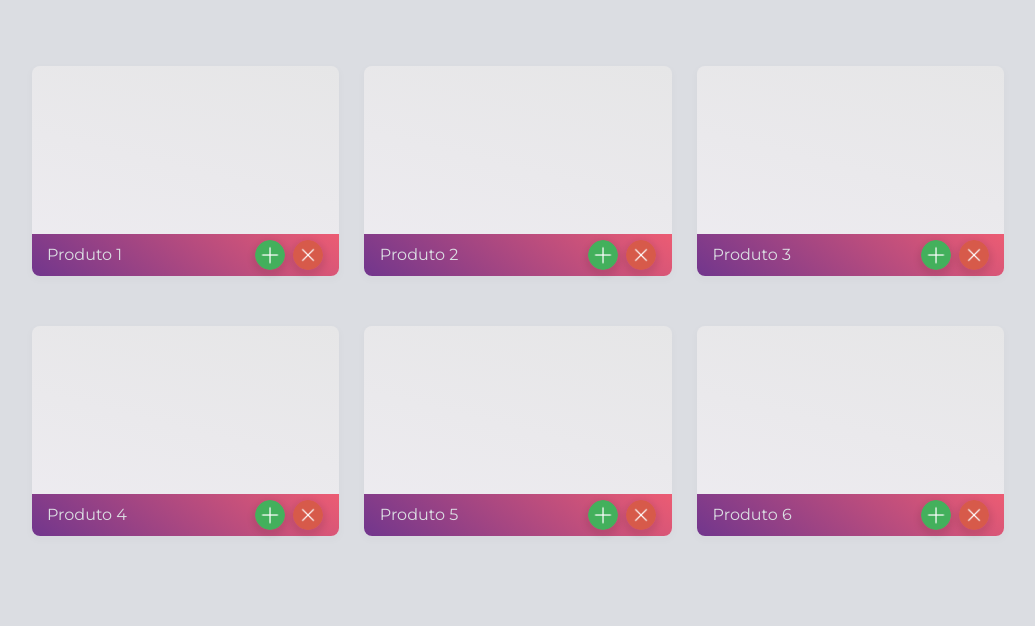
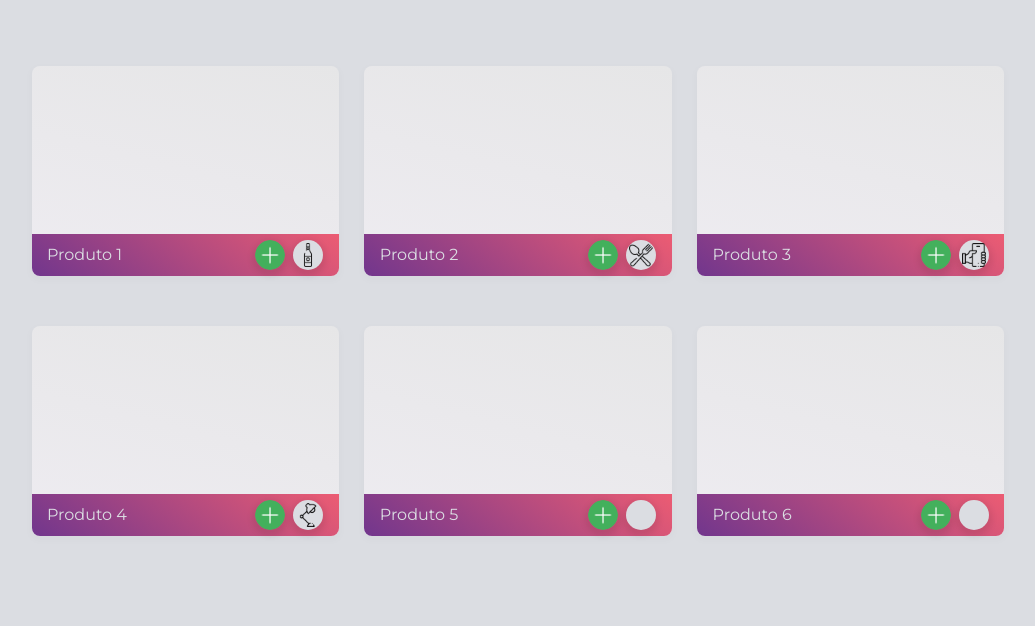
Before and after one commit to CRCunha/TSI-TrabalhoFinal, a PHP site: page / in a window 1280 px wide. Shown: the part 374-1000 px from the top of the page, without its empty margins (122-1157 px from the left). Run offline with PHP 8.4, Linux system fonts and the light colour scheme.

Commit message:
Fix Cards

```diff
--- a/CSS/MAIN/quadros.css
+++ b/CSS/MAIN/quadros.css
@@ -68,15 +68,21 @@ main .content .quadro .bot .container .info2 .img1 {
 }
 
 main .content .quadro .bot .container .info2 .img2 {
-    background-image: url("../../IMG/MAIN/delete.png");
+    /* background-image: url("../../IMG/MAIN/delete.png"); */
     background-position: center;
     background-size: cover;
     width: 30px;
     height: 30px;
-    background-color: var(--card-color);
+    background-color: var(--title-color);
     margin-left: 8px;
-    background-color: transparent;
     cursor: pointer;
     border-radius: 100%;
+    display: var(--flex);
+    justify-content: var(--center);
+    align-items: var(--center);
     box-shadow: 0px 3px 6px 3px rgba(0, 0, 0, 0.08);
 }
+
+main .content .quadro .bot .container .info2 .img2 img {
+    width: 80%;
+}
--- a/PHP/quadros.php
+++ b/PHP/quadros.php
@@ -6,7 +6,7 @@
             <div class="info ">Produto 1</div>
             <div class="info2 ">
                 <div class="img1 "></div>
-                <div class="img2 "></div>
+                <div class="img2 "><img src="../IMG/CATEGORIAS/bebida.png"></div>
             </div>
         </div>
     </div>
@@ -20,7 +20,7 @@
             <div class="info ">Produto 2</div>
             <div class="info2 ">
                 <div class="img1 "></div>
-                <div class="img2 "></div>
+                <div class="img2 "><img src="../IMG/CATEGORIAS/comida.png"></div>
             </div>
         </div>
     </div>
@@ -34,7 +34,7 @@
             <div class="info ">Produto 3</div>
             <div class="info2 ">
                 <div class="img1 "></div>
-                <div class="img2 "></div>
+                <div class="img2 "><img src="../IMG/CATEGORIAS/eletronico.png"></div>
             </div>
         </div>
     </div>
@@ -48,7 +48,7 @@
             <div class="info ">Produto 4</div>
             <div class="info2 ">
                 <div class="img1 "></div>
-                <div class="img2 "></div>
+                <div class="img2 "><img src="../IMG/CATEGORIAS/mobilha.png"></div>
             </div>
         </div>
     </div>
```
Also changed, not shown: IMG/CATEGORIAS/bebida.png (added), IMG/CATEGORIAS/comida.png (added), IMG/CATEGORIAS/eletronico.png (added), IMG/CATEGORIAS/mobilha.png (added).
